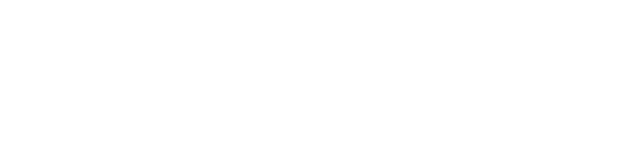
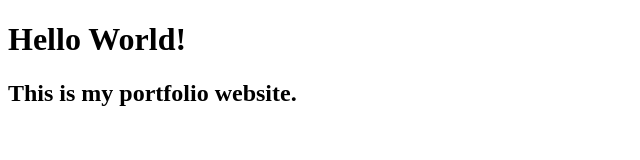
Before and after one commit to BlackEye-DucNA/myportfolio, a plain HTML site: page index.html in a window 1280 px wide. Shown: the whole page, without its empty margins (0-640 px from the left). Drawn offline with Linux system fonts and the light colour scheme.

Commit message:
fdasfdfasasfd

```diff
--- a/index.html
+++ b/index.html
@@ -7,6 +7,7 @@
     <title>My Portfolio & Blog - Version 1.0</title>
 </head>
 <body>
-
+    <h1>Hello World!</h1>
+    <h2>This is my portfolio website.</h2>
 </body>
 </html>
```
